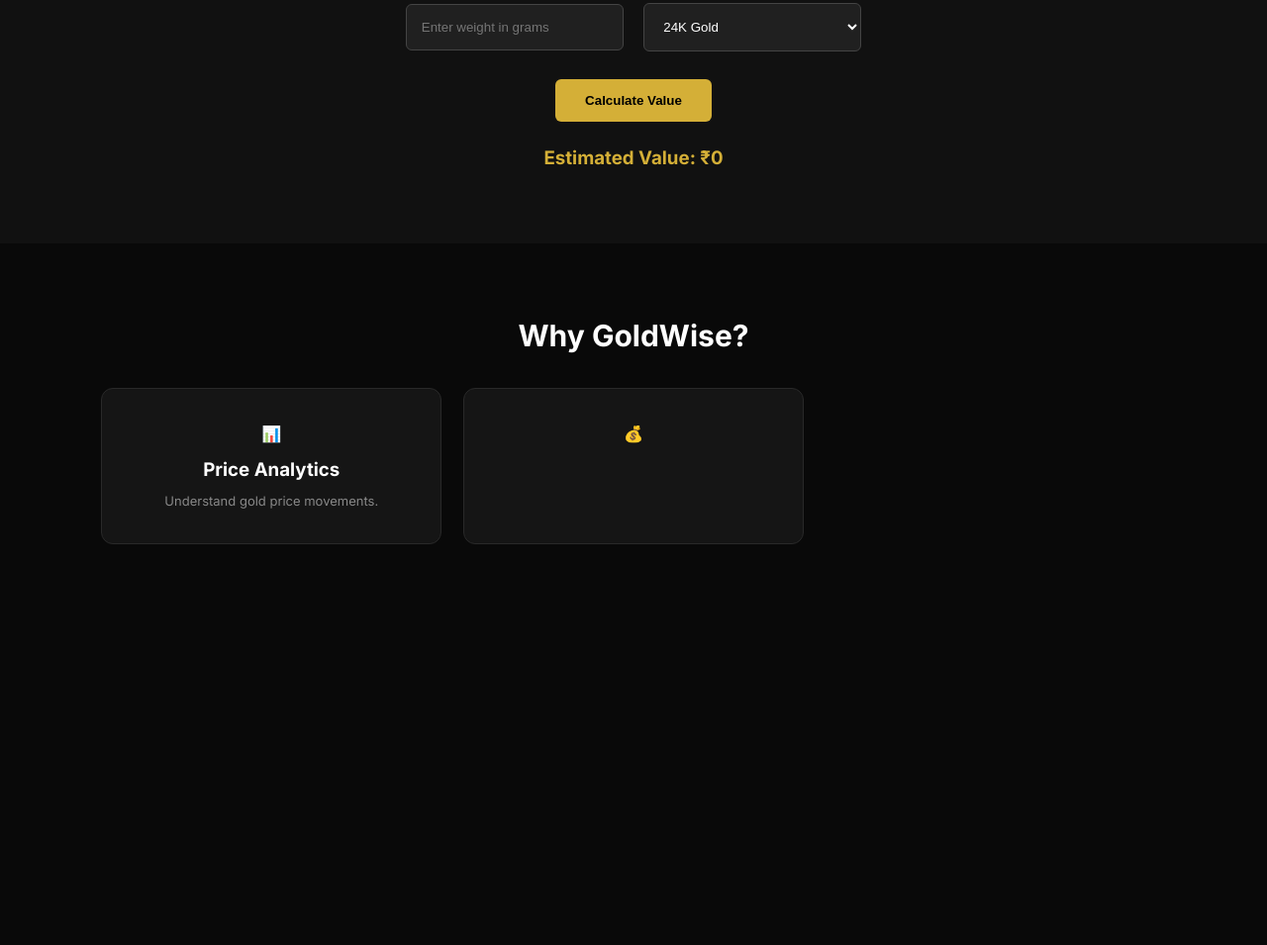
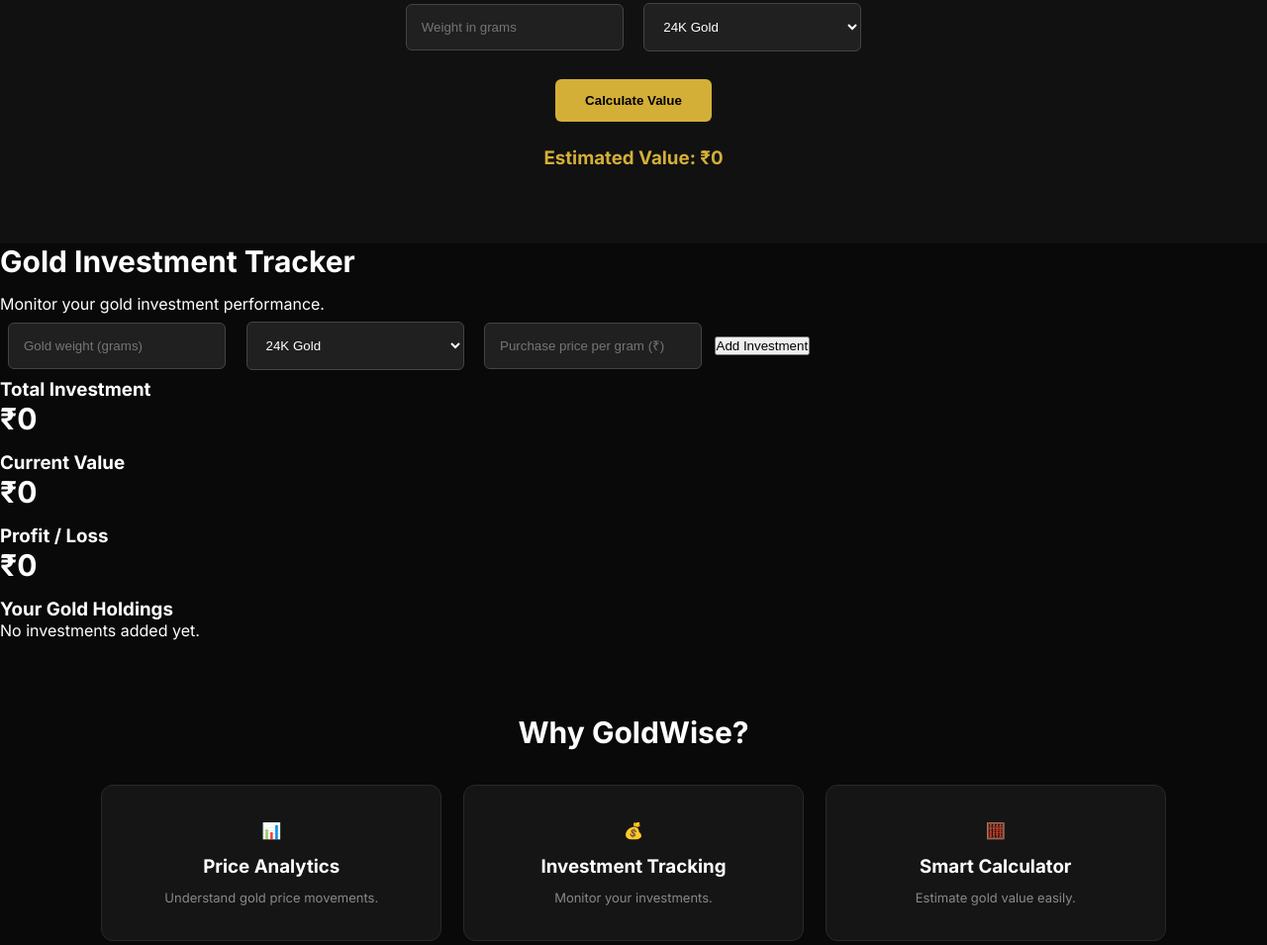
Before and after one commit to abhishek-renake/GoldWise, a plain HTML site: page index.html in a window 1280 px wide. Shown: the part 1843-2798 px from the top of the page at 99% size. Before the commit the page ends 2468 px from the top, so only its background shows below. Drawn offline with nearby package versions, Linux system fonts and the light colour scheme.

Commit message:
Add portfolio section and update HTML elements
Added a portfolio section for tracking gold investments and updated various elements for clarity.

```diff
--- a/index.html
+++ b/index.html
@@ -8,36 +8,29 @@
     <link rel="stylesheet" href="css/style.css">
     <script src="https://cdn.jsdelivr.net/npm/chart.js"></script>
 </head>
-
 <body>
 
 <header>
     <div class="logo">Gold<span>Wise.</span></div>
-
     <nav>
         <a href="#">Dashboard</a>
         <a href="#prices">Gold Prices</a>
         <a href="#analytics">Analytics</a>
         <a href="#calculator">Calculator</a>
-        <a href="#insights">Insights</a>
+        <a href="#portfolio">Portfolio</a>
     </nav>
-
-    <a href="#calculator" class="login-btn">Get Started</a>
+    <a href="#portfolio" class="login-btn">Get Started</a>
 </header>
 
 <main>
 
 <section class="hero">
     <p class="tagline">SMART GOLD INTELLIGENCE PLATFORM</p>
-
-    <h1>Invest in Gold.<br>
-    <span>Invest with Confidence.</span></h1>
-
+    <h1>Invest in Gold.<br><span>Invest with Confidence.</span></h1>
     <p class="description">
-        Track gold prices, calculate investments and
-        understand the gold market with GoldWise.
+        Track gold prices, calculate investments and understand
+        the gold market with GoldWise.
     </p>
-
     <a href="#prices" class="explore-btn">Explore Gold Prices →</a>
 </section>
 
@@ -46,7 +39,6 @@
     <p class="subtitle">Illustrative sample prices – not live market data</p>
 
     <div class="price-container">
-
         <div class="price-card">
             <h3>24K Gold</h3>
             <h2>₹13,000</h2>
@@ -64,14 +56,12 @@
             <h2>₹9,750</h2>
             <p>Per Gram · Sample</p>
         </div>
-
     </div>
 </section>
 
 <section class="analytics" id="analytics">
     <h2>Gold Price Analytics</h2>
     <p>Illustrative historical price trends</p>
-
     <div class="chart-container">
         <canvas id="goldChart"></canvas>
     </div>
@@ -81,7 +71,7 @@
     <h2>Gold Value Calculator</h2>
     <p>Calculate the estimated value of your gold.</p>
 
-    <input type="number" id="weight" placeholder="Enter weight in grams">
+    <input type="number" id="weight" placeholder="Weight in grams">
 
     <select id="purity">
         <option value="24">24K Gold</option>
@@ -90,19 +80,78 @@
     </select>
 
     <button onclick="calculateGold()">Calculate Value</button>
+    <h3 id="result">Estimated Value: ₹0</h3>
+</section>
 
-    <h3 id="result">Estimated Value: ₹0</h3>
+<section id="portfolio" class="portfolio">
+    <h2>Gold Investment Tracker</h2>
+    <p>Monitor your gold investment performance.</p>
+
+    <div class="portfolio-form">
+        <input type="number" id="purchaseWeight" placeholder="Gold weight (grams)">
+
+        <select id="purchasePurity">
+            <option value="24">24K Gold</option>
+            <option value="22">22K Gold</option>
+            <option value="18">18K Gold</option>
+        </select>
+
+        <input type="number" id="purchasePrice" placeholder="Purchase price per gram (₹)">
+
+        <button onclick="addInvestment()">Add Investment</button>
+    </div>
+
+    <div class="portfolio-summary">
+        <div>
+            <h3>Total Investment</h3>
+            <h2 id="totalInvestment">₹0</h2>
+        </div>
+
+        <div>
+            <h3>Current Value</h3>
+            <h2 id="currentValue">₹0</h2>
+        </div>
+
+        <div>
+            <h3>Profit / Loss</h3>
+            <h2 id="profitLoss">₹0</h2>
+        </div>
+    </div>
+
+    <div class="investment-list">
+        <h3>Your Gold Holdings</h3>
+        <div id="investmentList">No investments added yet.</div>
+    </div>
 </section>
 
 <section id="insights" class="insights">
     <h2>Why GoldWise?</h2>
 
     <div class="insight-container">
-        <div>
-            📊
+        <div>📊
             <h3>Price Analytics</h3>
             <p>Understand gold price movements.</p>
         </div>
 
-        <div>
-            💰
+        <div>💰
+            <h3>Investment Tracking</h3>
+            <p>Monitor your investments.</p>
+        </div>
+
+        <div>🧮
+            <h3>Smart Calculator</h3>
+            <p>Estimate gold value easily.</p>
+        </div>
+    </div>
+</section>
+
+</main>
+
+<footer>
+    <p>© 2026 GoldWise. Smart Gold Intelligence Platform.</p>
+    <p>Educational estimates only. Not financial advice.</p>
+</footer>
+
+<script src="js/app.js"></script>
+</body>
+</html>
```
